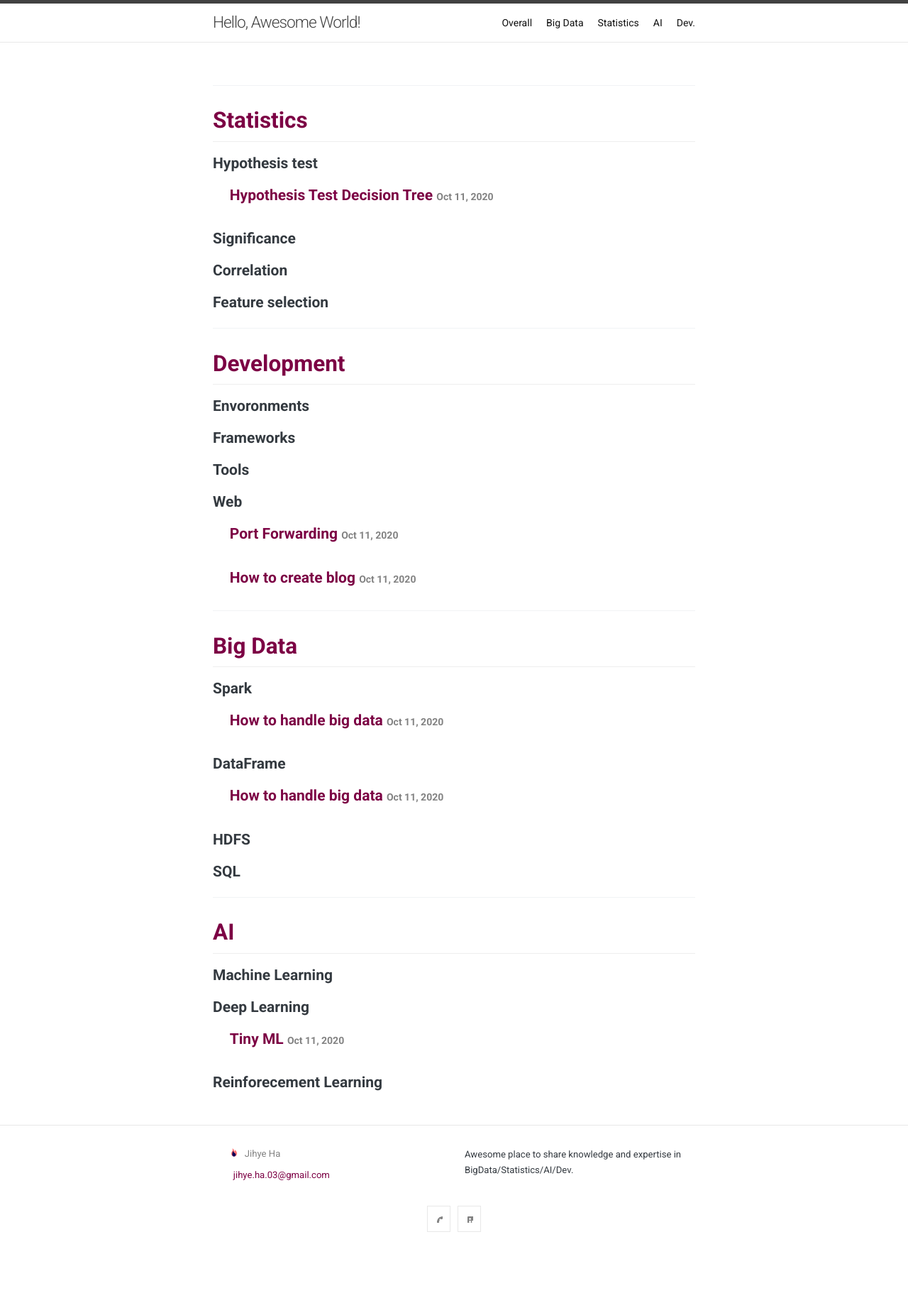
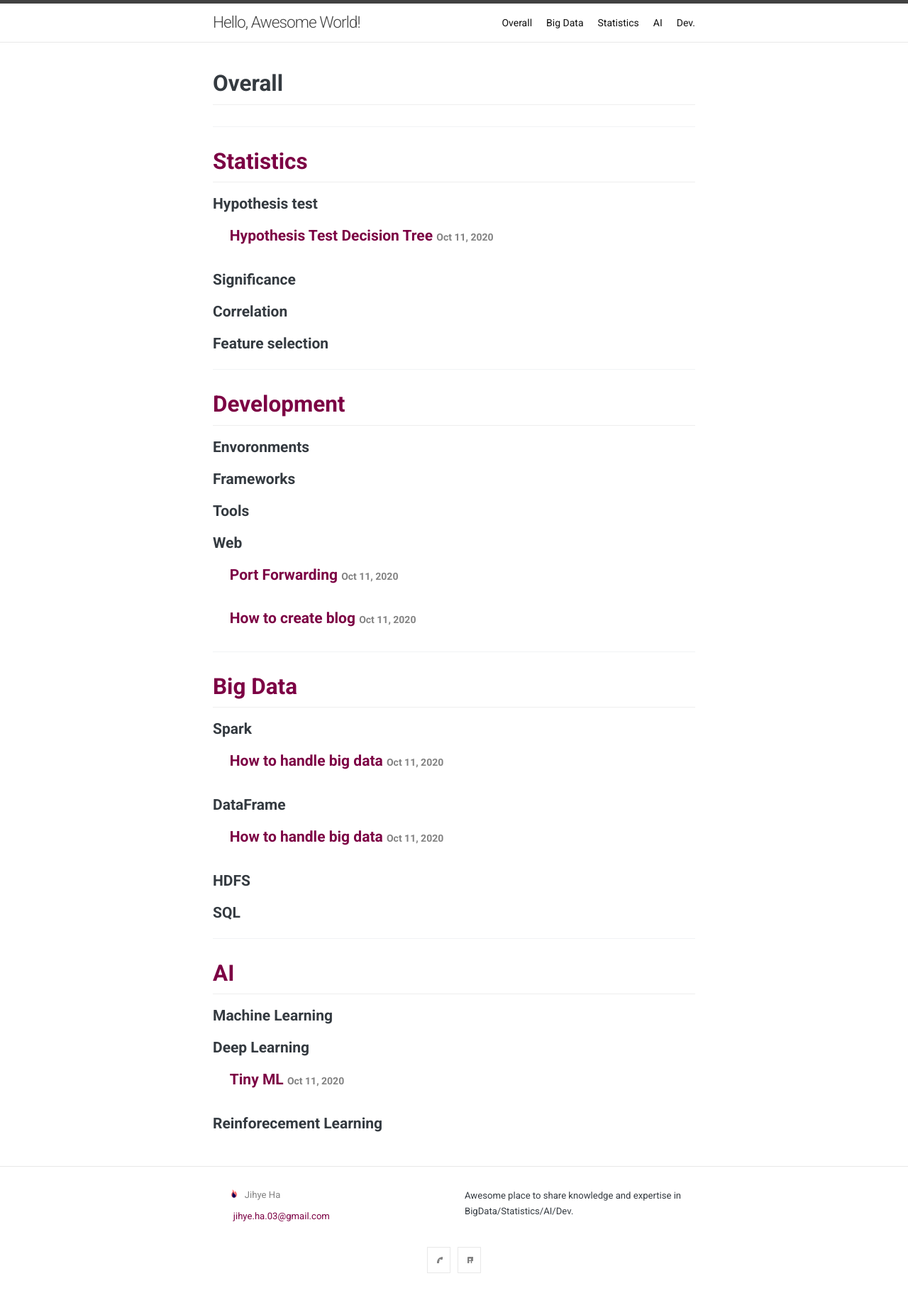
Before and after one commit to jihye-ha/blog-with-me, a Jekyll site: the page built from headers/about.markdown, in a window 1280 px wide. Shown: the whole page at 71% size. Built offline with Jekyll 4.4.1, drawn with Linux system fonts in a browser that asks for light colours; some web fonts are replaced; before the commit the page ends 1771 px from its top, so only the background shows below that.

Commit message:
Modify minor layouts & styles

```diff
--- a/_includes/head.html
+++ b/_includes/head.html
@@ -1,7 +1,7 @@
 <head>
   <meta charset="utf-8">
   <meta name="viewport" content="width=device-width, initial-scale=1">
-  <title style="font-family: times, serif; font-size:14pt; font-style:italic">
+  <title style="font-family: "" font-style:italic">
   {% if page.title %}    {{ page.title }}
     {% else %}{{ site.name }}{% endif %}</title>
   <!-- favicon -->
--- a/_layouts/category.html
+++ b/_layouts/category.html
@@ -6,7 +6,6 @@ layout: page
   <div class="post-content">
     {{ content }}
   </div>
-
   <hr>
 
 <section>
--- a/_layouts/overall.html
+++ b/_layouts/overall.html
@@ -1,5 +1,5 @@
 ---
-layout: default
+layout: page
 ---
 
 <article class="post">
--- a/_sass/minima/skins/classic.scss
+++ b/_sass/minima/skins/classic.scss
@@ -10,7 +10,7 @@ $text-color:            #111111 !default;
 $background-color:      #fdfdfd !default;
 $code-background-color: #eeeeff !default;
 
-$link-base-color:       #2a7ae2 !default;
+$link-base-color:       #7c0044 !default;
 $link-visited-color:    darken($link-base-color, 15%) !default;
 $link-hover-color:      $text-color !default;
 
```
